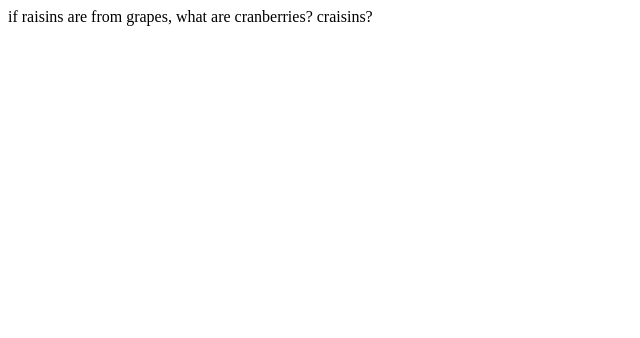
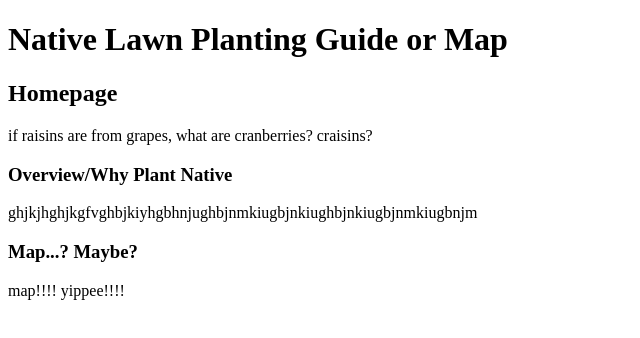
Before and after one commit to gagnot2/HackRPI-wextras, a plain HTML site: page index.html in a window 1280 px wide. Shown: the whole page, without its empty margins (0-640 px from the left). Drawn offline with Linux system fonts and the light colour scheme.

Commit message:
Super barebones site skeleton

```diff
--- a/index.html
+++ b/index.html
@@ -3,11 +3,17 @@
 <head>
     <meta charset="UTF-8">
     <meta name="viewport" content="width=device-width, initial-scale=1.0">
-    <title>Document</title>
+    <title>The Wextras - HackRPI 2023</title>
 </head>
 
   <body>
-    if raisins are from grapes, what are cranberries? craisins?
+    <h1>Native Lawn Planting Guide or Map</h1>
+    <h2>Homepage</h2>
+    <p>if raisins are from grapes, what are cranberries? craisins?</p>
+    <h3>Overview/Why Plant Native</h3>
+      <p>ghjkjhghjkgfvghbjkiyhgbhnjughbjnmkiugbjnkiughbjnkiugbjnmkiugbnjm</p>
+    <h3>Map...? Maybe?</h3>
+      <p> map!!!! yippee!!!!</p>
   </body>
 
 </html>
```
